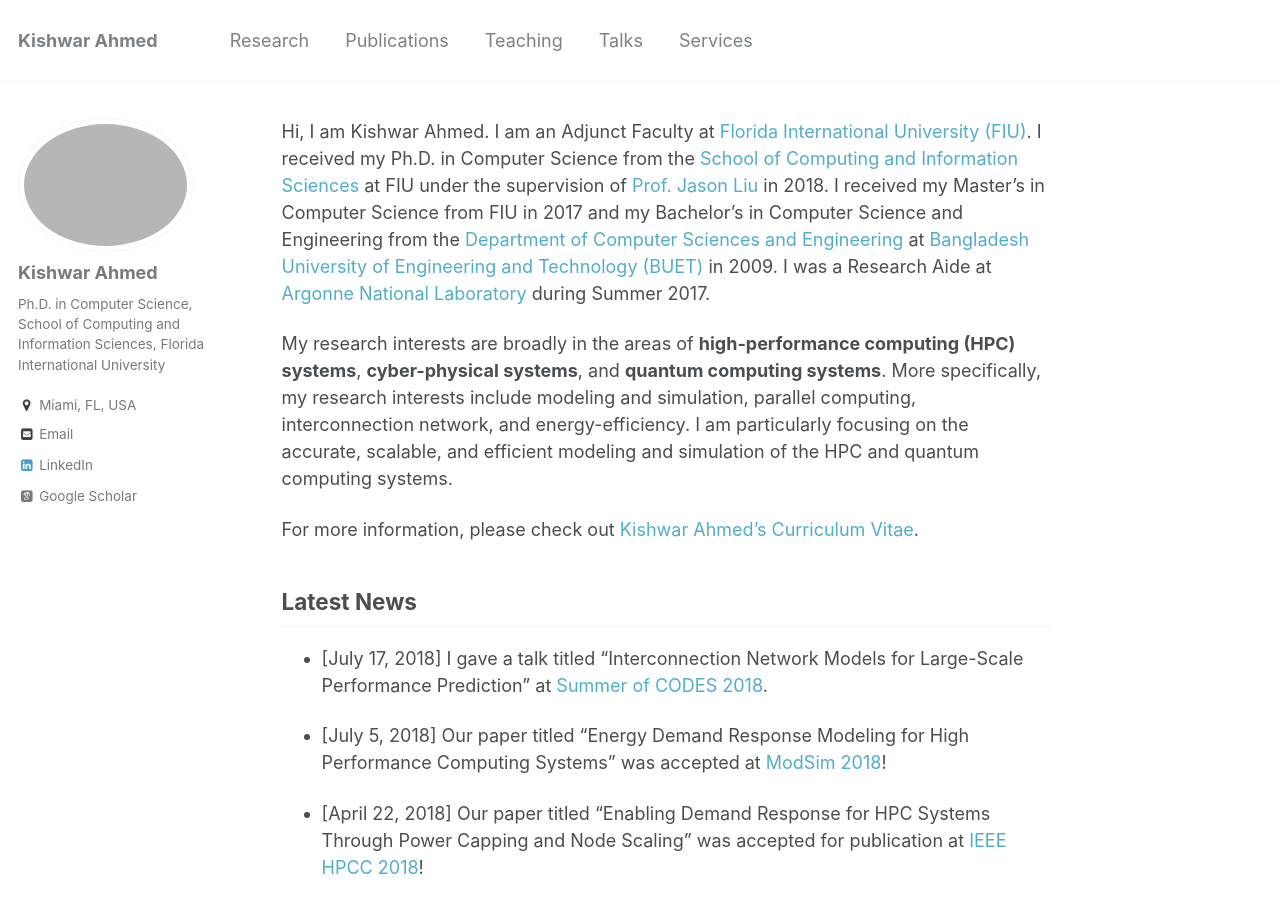
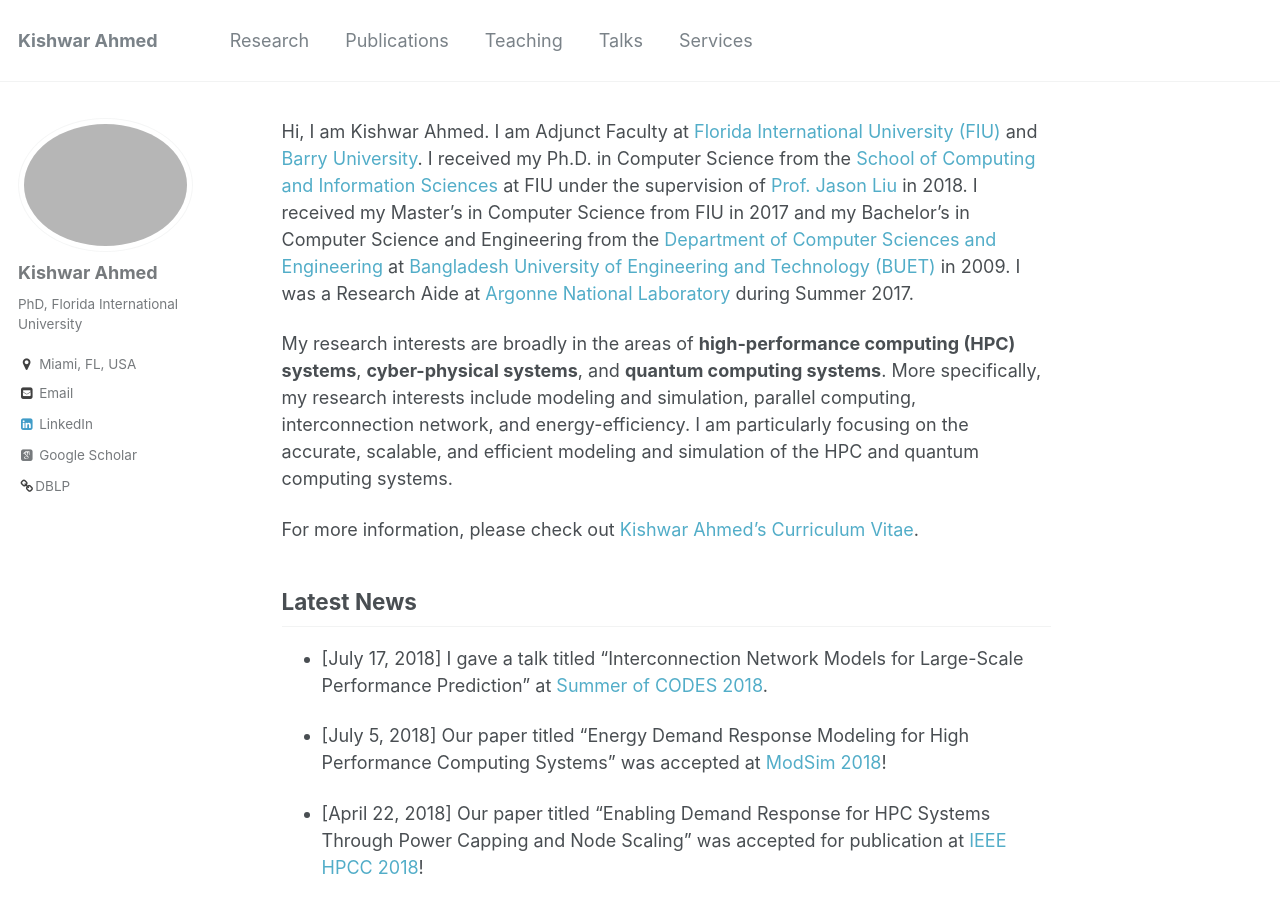
Before and after one commit to kishwarbd/kishwarbd.github.io, a Jekyll site: the page built from _pages/about.md, in a window 1280 px wide and 900 px high. Built offline with Jekyll 4.4.1, drawn with Linux system fonts in a browser that asks for light colours; some web fonts are replaced.

Commit message:
updates.

```diff
--- a/_config.yml
+++ b/_config.yml
@@ -80,8 +80,7 @@ analytics:
 author:
   name             : "Kishwar Ahmed"
   avatar           : "kishwar.jpg"
-  bio              : "Ph.D. in Computer Science, School of Computing
-and Information Sciences, Florida International University"
+  bio              : "PhD, Florida International University"
   location         : "Miami, FL, USA"
   employer         :
   googlescholar    : "https://scholar.google.com/citations?user=fhLNDhoAAAAJ&hl=en"
@@ -99,6 +98,7 @@ and Information Sciences, Florida International University"
   instagram        :
   lastfm           :
   linkedin         : "https://www.linkedin.com/in/kishwar-ahmed-05186b15"
+  dblp             : "https://dblp.org/pers/hd/a/Ahmed:Kishwar"
   orcid            : #"http://orcid.org/yourorcidurl"
   pinterest        :
   soundcloud       :
@@ -110,7 +110,6 @@ and Information Sciences, Florida International University"
   weibo            :
   xing             :
   youtube          :
-  dblp             : "https://dblp.org/pers/hd/a/Ahmed:Kishwar"
   wikipedia        :
 
 # Reading Files
--- a/_includes/author-profile.html
+++ b/_includes/author-profile.html
@@ -109,6 +109,9 @@
       {% if author.wikipedia %}
         <li><a href="https://en.wikipedia.org/wiki/User:{{ author.wikipedia }}"><i class="fa fa-fw fa-chain" aria-hidden="true"></i> Wikipedia</a></li>
       {% endif %}
+      {% if author.dblp %}
+        <li><a href="{{ author.dblp }}"><i class="fa fa-fw fa-chain" aria-hidden="true"></i>DBLP</a></li>
+      {% endif %}
     </ul>
   </div>
 </div>
--- a/_pages/about.md
+++ b/_pages/about.md
@@ -7,8 +7,8 @@ redirect_from:
   - /about.html
 ---
 
-Hi, I am Kishwar Ahmed. I am an Adjunct Faculty at [Florida International
-University (FIU)](https://www.fiu.edu). I received my Ph.D. in Computer Science from the
+Hi, I am Kishwar Ahmed. I am Adjunct Faculty at [Florida International
+University (FIU)](https://www.fiu.edu) and [Barry University](https://www.barry.edu/). I received my Ph.D. in Computer Science from the
 [School of Computing and Information
 Sciences](https://www.cis.fiu.edu) at FIU under the supervision of [Prof.
 Jason Liu](https://people.cis.fiu.edu/liux/) in 2018.  I received my
@@ -24,6 +24,7 @@ systems**. More specifically, my research interests include modeling and simulat
 For more information, please check out [Kishwar Ahmed’s Curriculum Vitae](https://kishwarbd.github.io/files/kishwar-cv.pdf).
 
 ## Latest News
+
 * [July 17, 2018] I gave a talk titled “Interconnection Network Models for Large-Scale Performance Prediction” at [Summer of CODES 2018](https://press3.mcs.anl.gov/summerofcodes2018/).
 
 * [July 5, 2018] Our paper titled “Energy Demand Response Modeling for High Performance Computing Systems” was accepted at [ModSim 2018](https://www.bnl.gov/modsim2018/)!
```
Also changed, not shown: _pages/teaching.md (+2 -1 lines), 7 other files.
